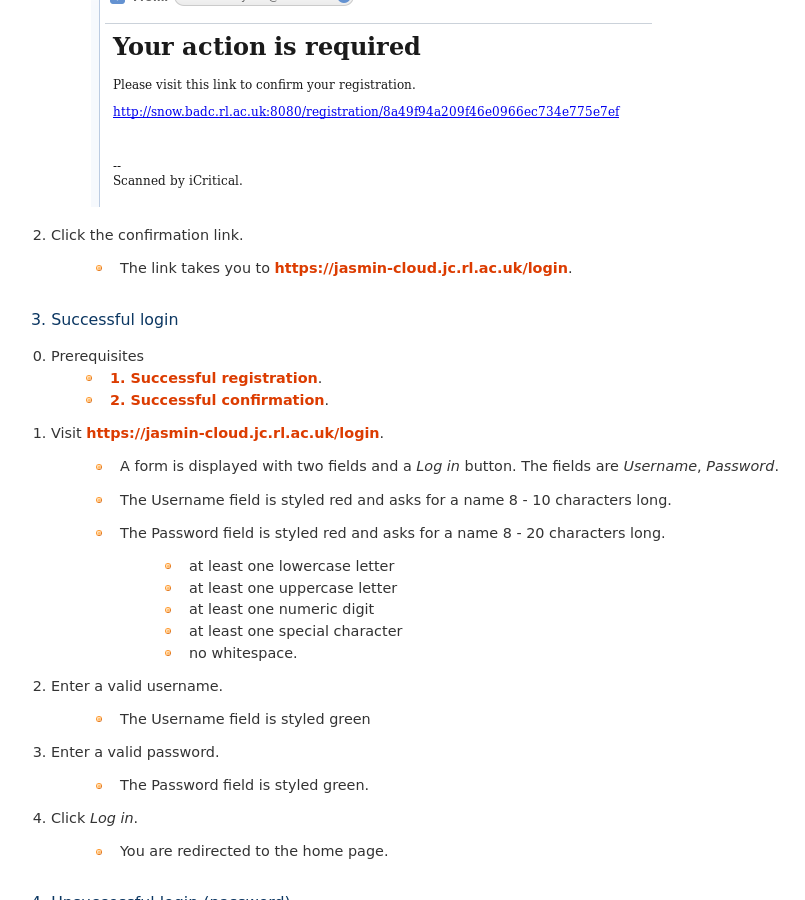
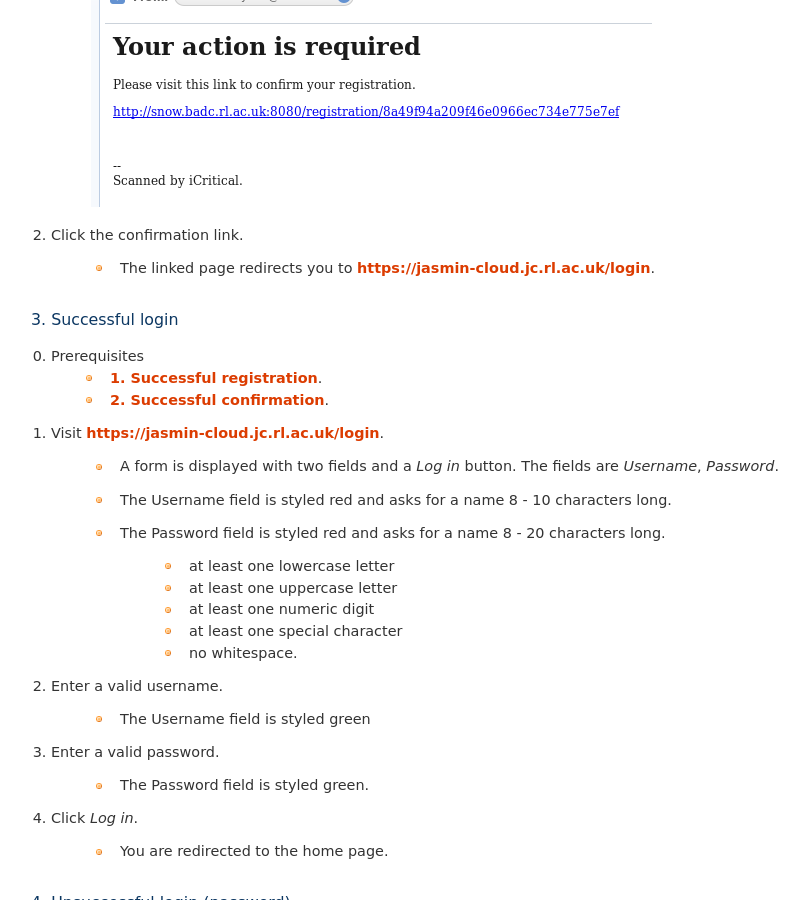
Before and after one commit to cedadev/cloudhands-ops, a Sphinx documentation site: the page built from cloudhands/ops/doc/tst-integration.rst, in a window 1280 px wide and 900 px high, scrolled down 1151 px. Shown: the whole window, without its empty margins (89-894 px from the left). Built offline with Sphinx 7.4.7, drawn with Linux system fonts in a browser that asks for light colours; pages that are not in the unit, such as notebooks, are missing from menus.

Commit message:
Minor clarification in test doc.

```diff
--- a/cloudhands/ops/doc/tst-integration.rst
+++ b/cloudhands/ops/doc/tst-integration.rst
@@ -64,7 +64,7 @@
 
 2. Click the confirmation link.
 
-    * The link takes you to https://jasmin-cloud.jc.rl.ac.uk/login.
+    * The linked page redirects you to https://jasmin-cloud.jc.rl.ac.uk/login.
 
 3. Successful login
 -------------------
```
